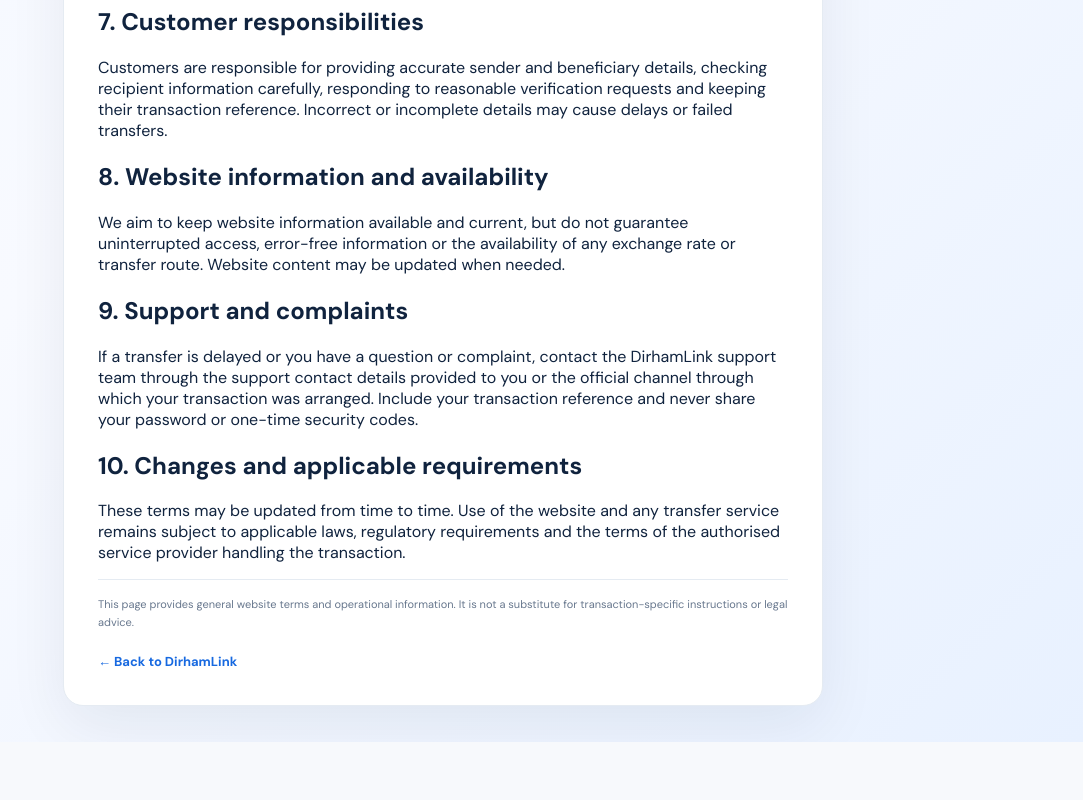
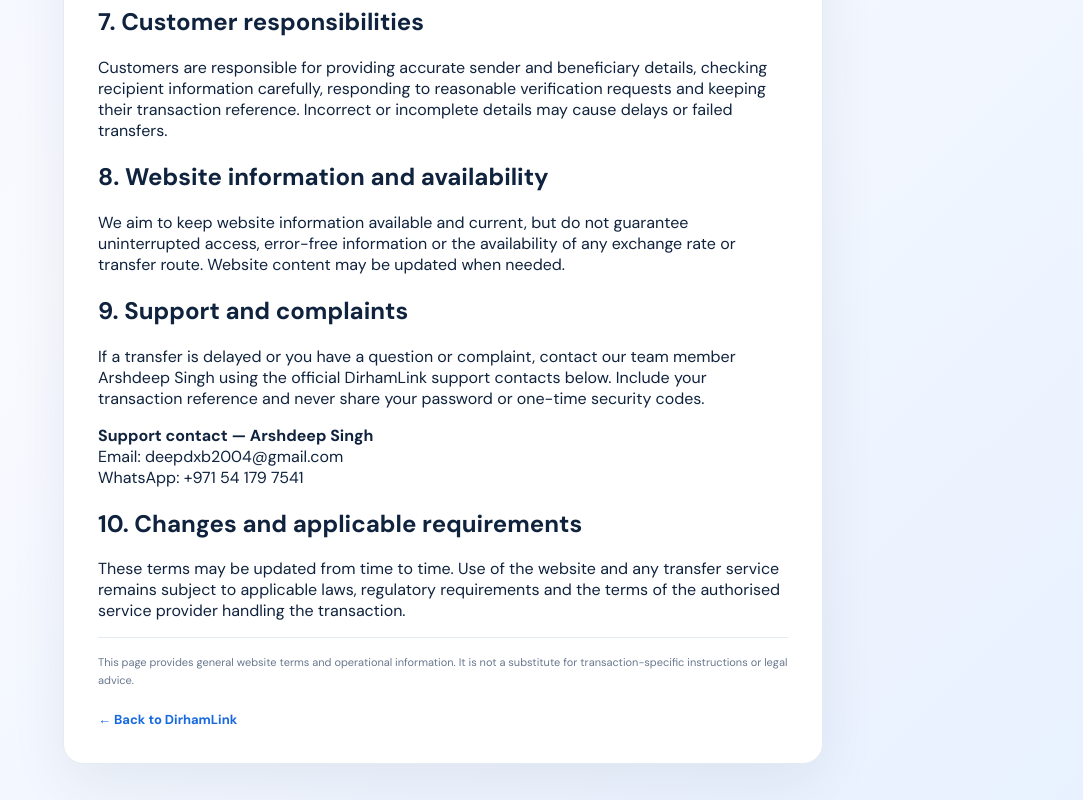
Before and after one commit to dirhamlink/dirhamlink-website, a Next.js app: page /terms-and-conditions in a window 1280 px wide. Shown: the part 1329-2129 px from the top of the page, without its empty margins (197-1280 px from the left). Before the commit the page ends 2071 px from the top, so only its background shows below. Built offline with nearby package versions, Linux system fonts and the light colour scheme.

Commit message:
Add Arshdeep Singh support details to terms

```diff
--- a/app/terms-and-conditions/page.tsx
+++ b/app/terms-and-conditions/page.tsx
@@ -35,7 +35,8 @@ export default function TermsAndConditionsPage() {
         <p>We aim to keep website information available and current, but do not guarantee uninterrupted access, error-free information or the availability of any exchange rate or transfer route. Website content may be updated when needed.</p>
 
         <h2>9. Support and complaints</h2>
-        <p>If a transfer is delayed or you have a question or complaint, contact the DirhamLink support team through the support contact details provided to you or the official channel through which your transaction was arranged. Include your transaction reference and never share your password or one-time security codes.</p>
+        <p>If a transfer is delayed or you have a question or complaint, contact our team member Arshdeep Singh using the official DirhamLink support contacts below. Include your transaction reference and never share your password or one-time security codes.</p>
+        <p><strong>Support contact — Arshdeep Singh</strong><br />Email: <a href="mailto:deepdxb2004@gmail.com">deepdxb2004@gmail.com</a><br />WhatsApp: <a href="https://wa.me/971541797541" target="_blank" rel="noreferrer">+971 54 179 7541</a></p>
 
         <h2>10. Changes and applicable requirements</h2>
         <p>These terms may be updated from time to time. Use of the website and any transfer service remains subject to applicable laws, regulatory requirements and the terms of the authorised service provider handling the transaction.</p>
```
